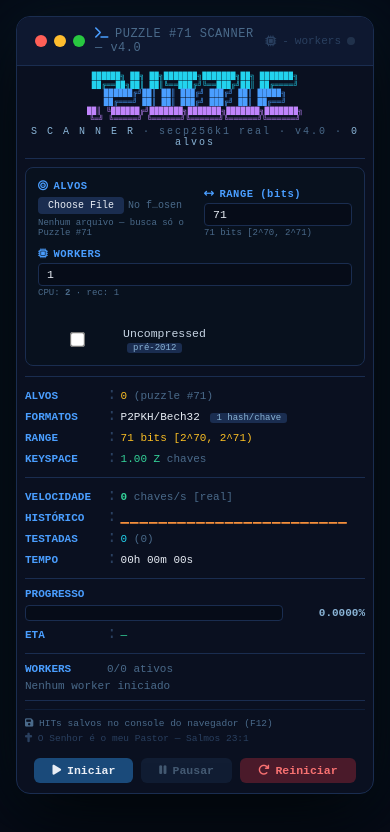
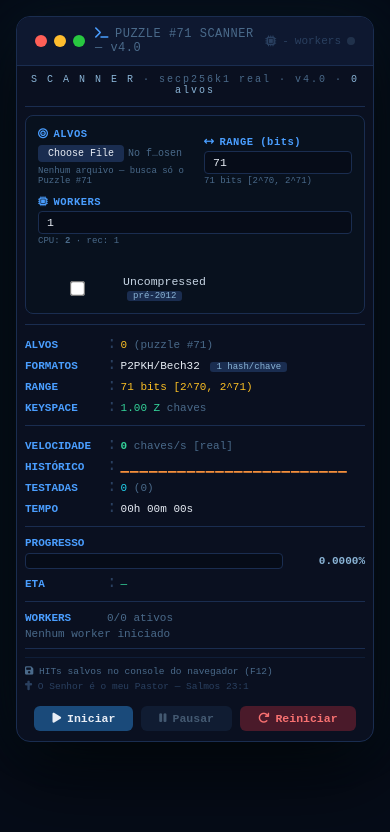
Before and after one commit to pruanderley/scann, a website: page www/index.html in a window 390 px wide. Drawn offline with Linux system fonts and the light colour scheme.

Commit message:
Add files via upload

```diff
--- a/www/index.html
+++ b/www/index.html
@@ -7,9 +7,6 @@
 <meta name="apple-mobile-web-app-capable" content="yes"/>
 <meta name="apple-mobile-web-app-status-bar-style" content="black-translucent"/>
 <title>PUZZLE #71 SCANNER — v4.0</title>
-<link rel="manifest" href="manifest.json"/>
-<link rel="apple-touch-icon" href="icons/icon-192.png"/>
-<meta name="mobile-web-app-capable" content="yes"/>
 <link rel="stylesheet" href="https://cdnjs.cloudflare.com/ajax/libs/font-awesome/6.5.0/css/all.min.css"/>
 <style>
 *{margin:0;padding:0;box-sizing:border-box;}
@@ -39,9 +36,6 @@ body{background:var(--bg0);color:var(--text);font-family:'Courier New',monospace
 @keyframes blink{0%,100%{opacity:1}50%{opacity:.25}}
 /* PANEL */
 .panel{padding:14px 18px 18px;}
-/* BANNER */
-.banner{text-align:center;line-height:1.15;font-size:11.5px;font-weight:700;letter-spacing:.3px;user-select:none;margin-bottom:2px;}
-.b0,.b1{color:var(--cyan)}.b2,.b3{color:var(--blue)}.b4,.b5{color:var(--magenta)}
 .banner-sub{text-align:center;font-size:10px;letter-spacing:2px;color:var(--gray);margin:2px 0 10px;}
 .banner-sub span{color:#8ab4d6;}
 hr.sep{border:none;border-top:1px solid var(--border);margin:8px 0;}
@@ -110,11 +104,11 @@ hr.sep2{border-top:1px solid var(--border2);}
 /* RESPONSIVE */
 @media(max-width:600px){
   .panel{padding:10px 12px 14px;}
-  .banner{font-size:9px;}.lbl{min-width:78px;font-size:11px;}.val{font-size:11px;}
+  .lbl{min-width:78px;font-size:11px;}.val{font-size:11px;}
   .hit-row{flex-direction:column;}
   .cfg-g{flex:1 1 130px;}
 }
-@media(max-width:400px){.banner{font-size:7.5px;}.panel{padding:6px 8px 10px;}}
+@media(max-width:400px){.panel{padding:6px 8px 10px;}}
 ::-webkit-scrollbar{width:4px;background:var(--bg0);}
 ::-webkit-scrollbar-thumb{background:var(--border);border-radius:4px;}
 </style>
@@ -127,14 +121,7 @@ hr.sep2{border-top:1px solid var(--border2);}
     <div class="t-right"><i class="fas fa-microchip"></i><span id="wkCount">-</span> workers <span id="statusDot"></span></div>
   </div>
   <div class="panel">
-    <div class="banner">
-      <div class="b0">██████╗ ██╗   ██╗███████╗███████╗██╗     ███████╗</div>
-      <div class="b1">██╔══██╗██║   ██║╚══███╔╝╚══███╔╝██║     ██╔════╝</div>
-      <div class="b2">██████╔╝██║   ██║  ███╔╝   ███╔╝ ██║     █████╗  </div>
-      <div class="b3">██╔═══╝ ██║   ██║ ███╔╝   ███╔╝  ██║     ██╔══╝  </div>
-      <div class="b4">██║     ╚██████╔╝███████╗███████╗███████╗███████╗</div>
-      <div class="b5">╚═╝      ╚═════╝ ╚══════╝╚══════╝╚══════╝╚══════╝</div>
-    </div>
+    <!-- BANNER REMOVIDO -->
     <div class="banner-sub"><span>S C A N N E R</span> · secp256k1 real · v4.0 · <span id="tgtBadge">0 alvos</span></div>
     <hr class="sep"/>
     <!-- CONFIG -->
@@ -703,15 +690,6 @@ document.addEventListener('keydown', e => {
   if (e.key === ' ' && e.target === document.body) { e.preventDefault(); App.running && !App.paused ? App.pause() : App.start(); }
   if (e.ctrlKey && e.key === 'c' && App.running) { e.preventDefault(); App.pause(); }
 });
-
-// PWA — Service Worker
-if ('serviceWorker' in navigator) {
-  window.addEventListener('load', () => {
-    navigator.serviceWorker.register('/scann/sw.js')
-      .then(r => console.log('[PWA] Service Worker registrado:', r.scope))
-      .catch(e => console.warn('[PWA] Service Worker erro:', e));
-  });
-}
 </script>
 </body>
 </html>
```
